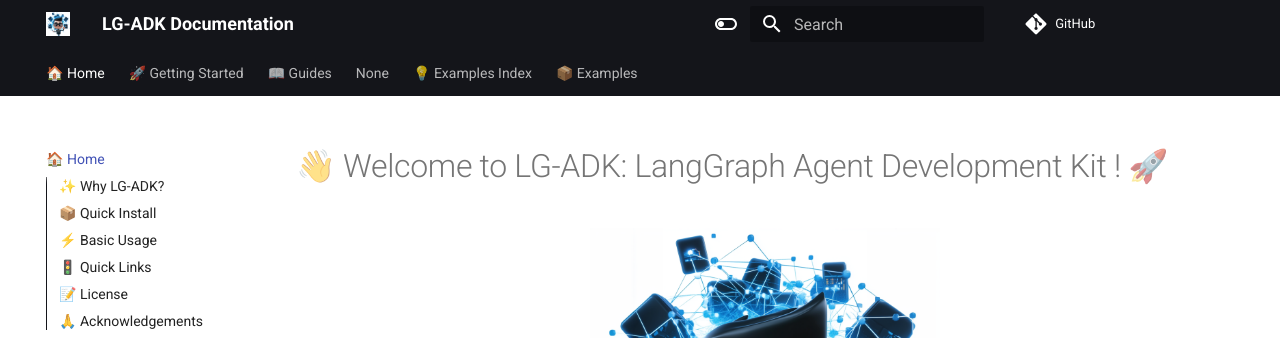
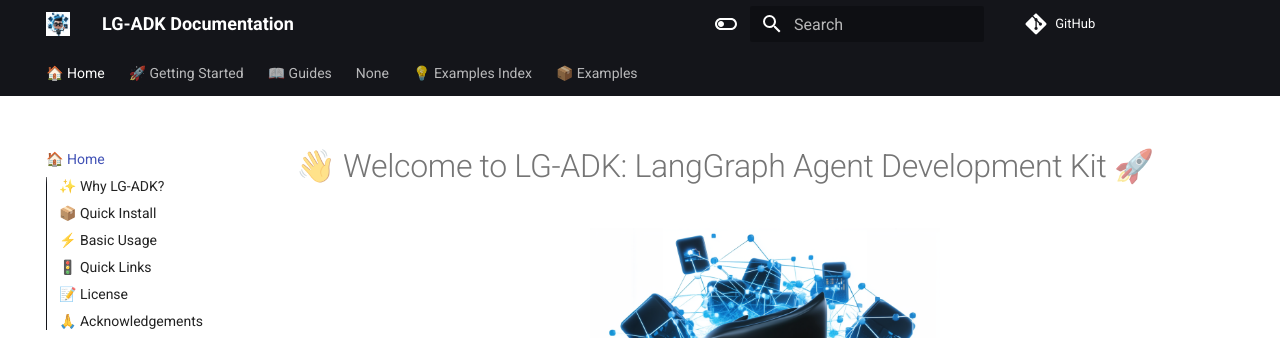
Before and after one commit to piotrlaczkowski/LG-ADK, an MkDocs documentation site: the page built from docs/index.md, in a window 1280 px wide and 900 px high. Shown: the top 338 px of the window. Built offline with MkDocs 1.6.1 and Material for MkDocs 9.7.7, drawn with Linux system fonts in a browser that asks for light colours; comment, search, counter and statistics services are not loaded; the version menu is left out.

```diff
--- a/docs/index.md
+++ b/docs/index.md
@@ -1,4 +1,4 @@
-# 👋 Welcome to LG-ADK: LangGraph Agent Development Kit ! 🚀
+# 👋 Welcome to LG-ADK: LangGraph Agent Development Kit 🚀
 
 <p align="center">
   <img src="logo.png" width="350"/>
```
Also changed, not shown: 2 other files.
